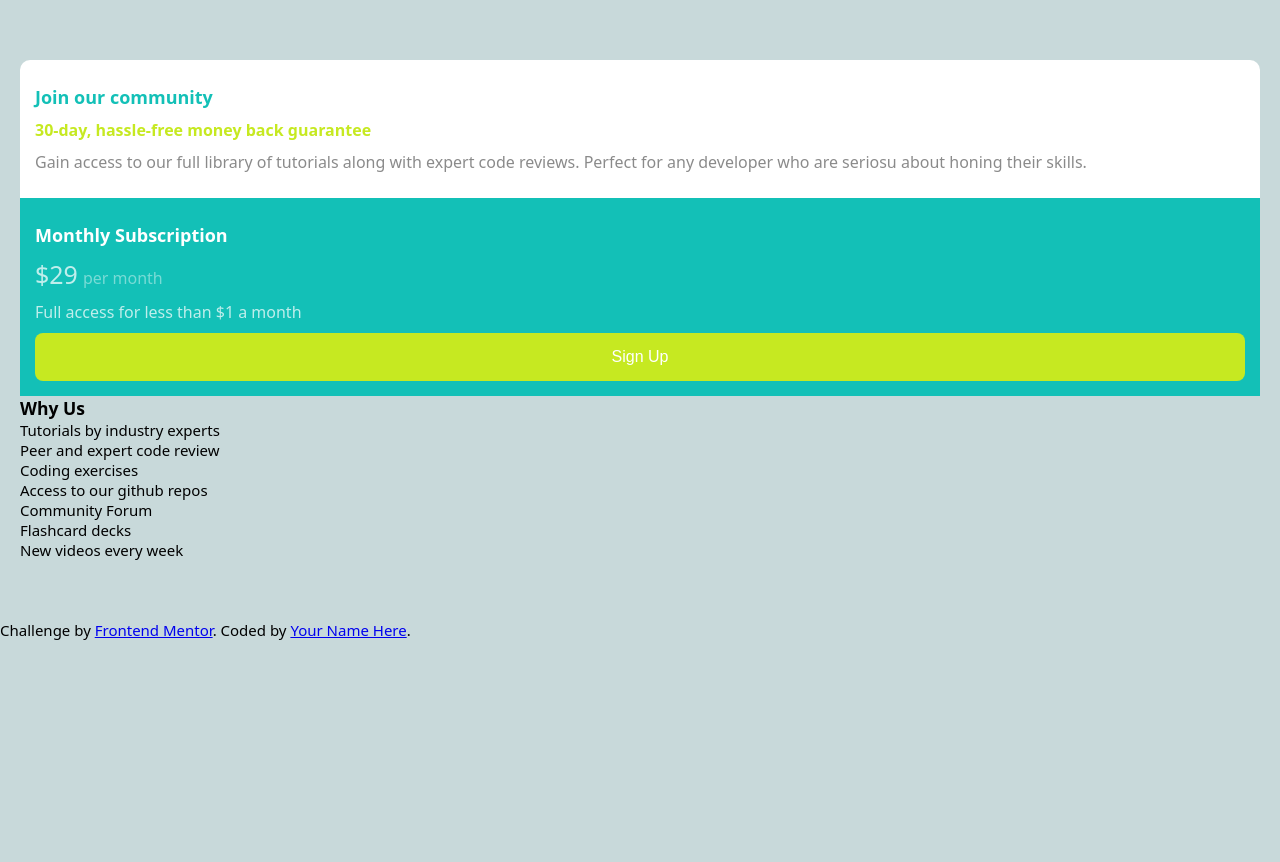
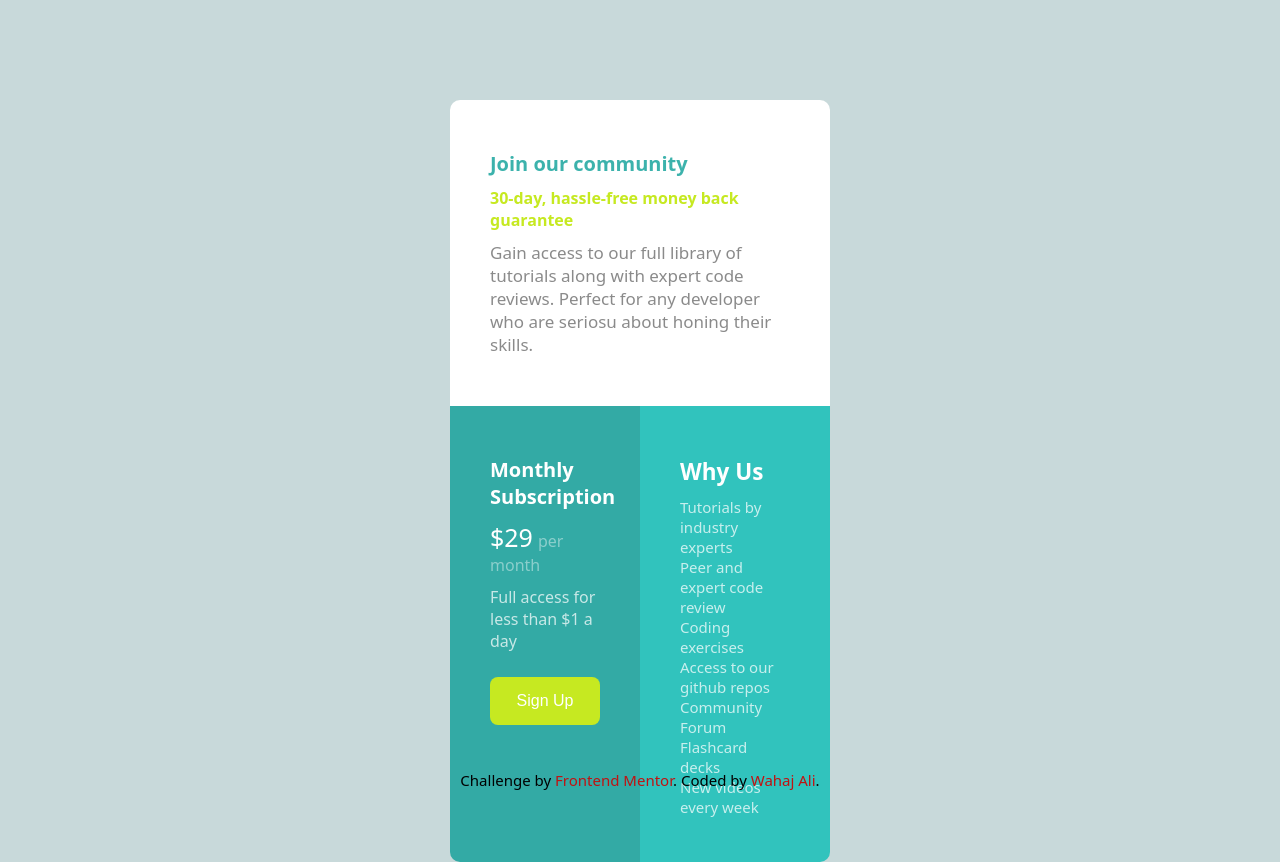
Before and after one commit to Wahaj-Ali/single-price-grid-component, a plain HTML site: page index.html in a window 1280 px wide. Drawn offline with Linux system fonts and the light colour scheme.

Commit message:
Add styles for the desktop version.

```diff
--- a/index.html
+++ b/index.html
@@ -33,15 +33,15 @@
         seriosu about honing their skills.</p>
     </div>
 
-    <div>
+    <div class="desktop-sub">
       <div class="container subscription">
         <h2>Monthly Subscription</h2>
         <p><span class="dollar">$29</span><span class="per">per month</span></p>
-        <p>Full access for less than $1 a month</p>
+        <p id="para-margin">Full access for less than $1 a day</p>
         <button class="signup-btn">Sign Up</button>
       </div>
-      <div>
-        <h3>Why Us</h3>
+      <div class="container why-us">
+        <h2>Why Us</h2>
         <ul>
           <li>Tutorials by industry experts</li>
           <li>Peer and expert code review</li>
@@ -59,7 +59,7 @@
   <footer>
     <p class="attribution">
       Challenge by <a href="https://www.frontendmentor.io?ref=challenge" target="_blank">Frontend Mentor</a>.
-      Coded by <a href="#">Your Name Here</a>.
+      Coded by <a href="https://github.com/wahaj-Ali" target="_blank">Wahaj Ali</a>.
     </p>
   </footer>
 </body>
--- a/styles.css
+++ b/styles.css
@@ -1,5 +1,5 @@
 :root {
-  --primary: #13c0b7;
+  --primary: #15a29bd4;
   --secondary: #c6e921;
   --dull_font: #ffffffba;
 }
@@ -16,25 +16,30 @@ body {
   background-color: hsl(184deg 19% 82%);
   font-family: system-ui, -apple-system, BlinkMacSystemFont, 'Segoe UI', Roboto, Oxygen, Ubuntu, Cantarell, 'Open Sans', 'Helvetica Neue', sans-serif;
   font-size: 15px;
+  display: grid;
+}
+
+a {
+  text-decoration: none;
+  color: #c01212;
 }
 
 .main-container {
   display: flex;
   flex-direction: column;
-  margin: 60px 20px;
+  margin: 60px 40px;
 }
 
 .container {
-  padding: 15px;
+  padding: 20px;
 }
 
 .top-section {
   background-color: #fff;
-  /* padding: 15px; */
   border-radius: 10px 10px 0 0;
 }
 
-.top-section h1,
+h1,
 h2,
 p {
   margin: 10px 0;
@@ -42,7 +47,7 @@ p {
 
 .top-section h1 {
   color: var(--primary);
-  font-size: 18px;
+  font-size: 20px;
 }
 
 .top-section h2 {
@@ -52,7 +57,7 @@ p {
 
 .top-section p {
   color: #00000075;
-  font-size: 16px;
+  font-size: 15px;
 }
 
 .subscription {
@@ -61,7 +66,7 @@ p {
 }
 
 .subscription h2 {
-  font-size: 18px;
+  font-size: 20px;
 }
 
 .subscription p {
@@ -73,6 +78,11 @@ p {
   font-size: 25px;
   padding-right: 5px;
   font-weight: 500;
+  color: #fff;
+}
+
+#para-margin {
+  margin-bottom: 25px;
 }
 
 .per {
@@ -88,3 +98,58 @@ p {
   border-radius: 8px;
   border: none;
 }
+
+.why-us {
+  color: var(--dull_font);
+  background-color: #13c0b7d4;
+  border-radius: 0 0 10px 10px;
+}
+
+.why-us h2 {
+  color: #fff;
+}
+
+.why-us ul {
+  margin-bottom: 5px;
+}
+
+footer {
+  position: absolute;
+  display: flex;
+  align-self: end;
+  width: 100%;
+  justify-content: center;
+}
+
+@media only screen and (min-width: 768px) {
+  .container {
+    padding: 40px;
+  }
+
+  .main-container {
+    margin: 100px 450px;
+  }
+
+  .desktop-sub {
+    display: flex;
+  }
+
+  .subscription {
+    width: 50%;
+    border-radius: 0 0 0 10px;
+  }
+
+  .why-us {
+    width: 50%;
+    border-radius: 0 0 10px 0;
+  }
+
+  .top-section p {
+    font-size: 17px;
+  }
+
+  .signup-btn:hover {
+    background-color: antiquewhite;
+    color: black;
+  }
+}
```
